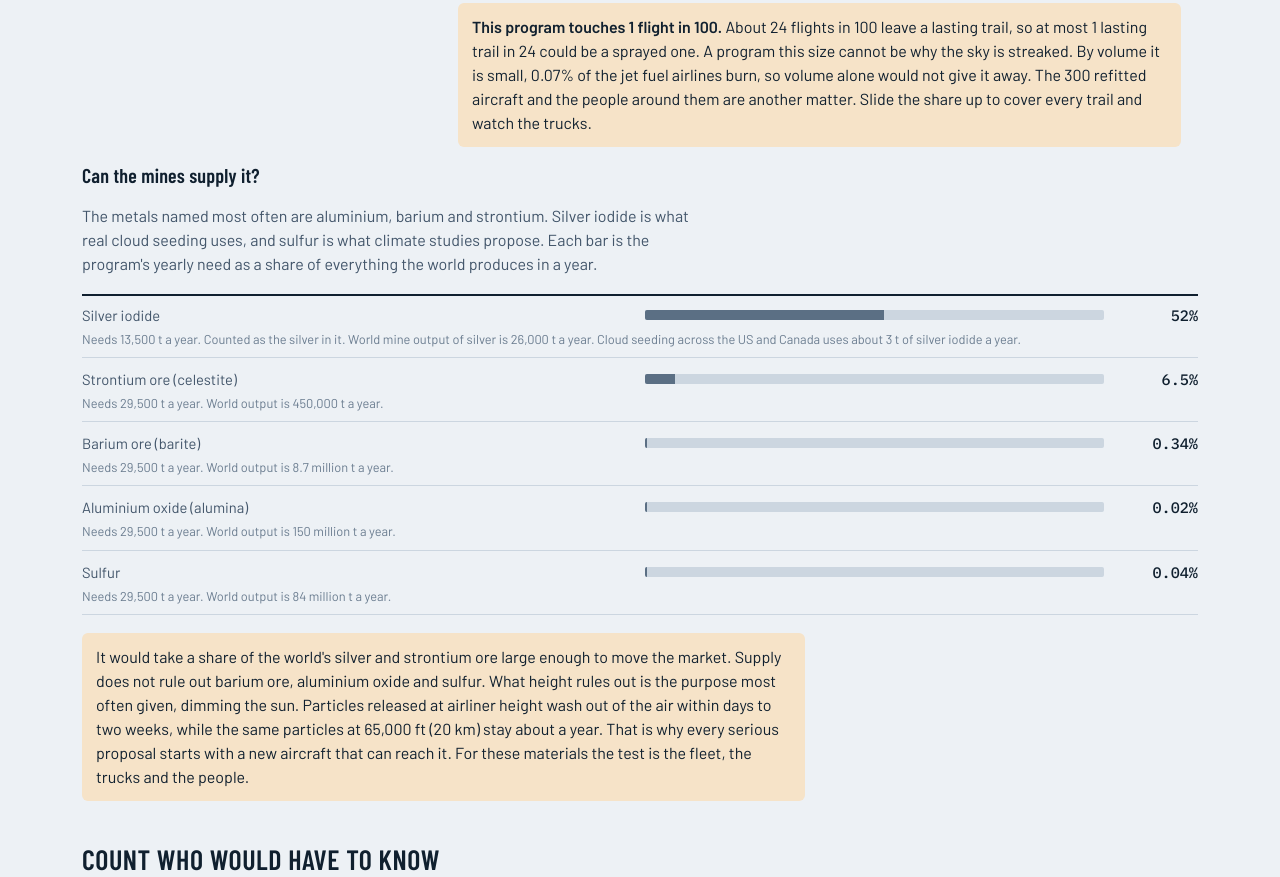
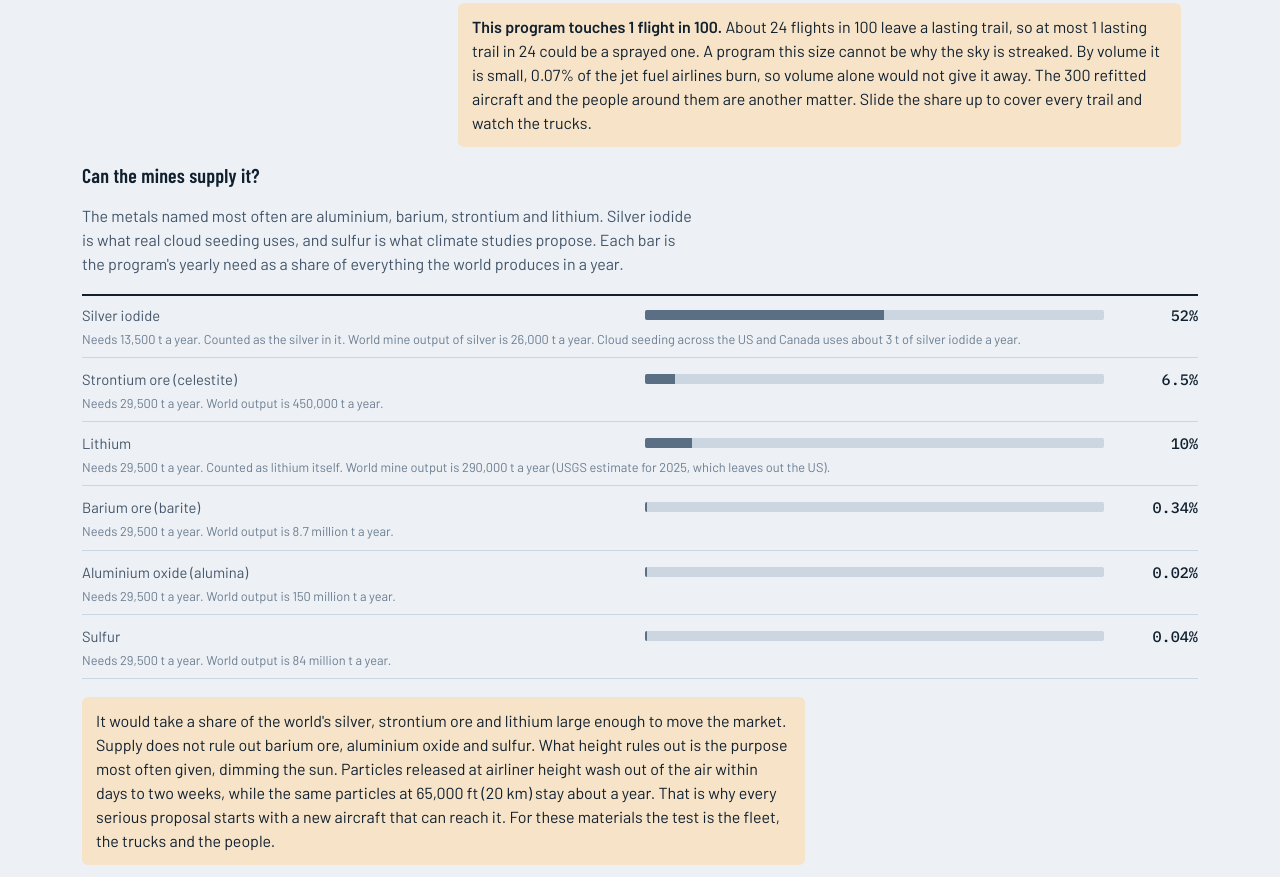
Before and after one commit to fv6ntdqpg5-pixel/whats-in-the-trail, a plain HTML site: page index.html in a window 1280 px wide. Shown: the part 2931-3808 px from the top of the page. Drawn offline with nearby package versions, Linux system fonts and the light colour scheme; animation ran at ten frames a second.

Commit message:
Add lithium supply bar, smart dust entry, and two Q&A answers
- Supply check: lithium against USGS 2025 world mine output (290,000 t)
- Register: smart dust (UC Berkeley 2003); Snopes source on NASA tracers
- Fair questions: "NASA admitted they spray lithium", "The trails carry smart dust"

Co-Authored-By: Claude Sonnet 5.5 <noreply@anthropic.com>
Claude-Session: https://claude.ai/code/session_014afzuBcEWhYLjiBsamwVuF

```diff
--- a/index.html
+++ b/index.html
@@ -283,7 +283,7 @@ footer a{word-break:break-word}
     </div>
 
     <h3>Can the mines supply it?</h3>
-    <p class="sec-lede">The metals named most often are aluminium, barium and strontium. Silver iodide is what real cloud seeding uses, and sulfur is what climate studies propose. Each bar is the program's yearly need as a share of everything the world produces in a year.</p>
+    <p class="sec-lede">The metals named most often are aluminium, barium, strontium and lithium. Silver iodide is what real cloud seeding uses, and sulfur is what climate studies propose. Each bar is the program's yearly need as a share of everything the world produces in a year.</p>
     <div class="supply" id="supply"></div>
     <p class="finding" id="sFinding"></p>
   </section>
@@ -348,6 +348,8 @@ footer a{word-break:break-word}
       <div><h3>"The Manhattan Project stayed secret"</h3><p>For about three years, in wartime, with its own towns behind fences. It employed 125,000 people at its peak. Soviet agents were inside it by 1944. It ended with a public announcement, and some 500,000 people had worked on it. The secret tests in the record above stayed hidden for anywhere from 4 years to more than 50. They were small, they ended, and they still came out.</p></div>
       <div><h3>"Geoengineering is real, they admit it"</h3><p>The research is real and its size is public. The deliberate stratospheric releases on record by mid-2025 add up to roughly 100 kg of sulfur dioxide, nearly all from one two-person company launching weather balloons. The engineering study of a real program calls for a new type of aircraft flying at 65,000 ft, far above airliners, and says it would be easily detectable.</p></div>
       <div><h3>"Why pass laws against it, then?"</h3><p>Florida banned weather modification and geoengineering in July 2025 and opened a public reporting line. By March 2026 the state had received more than 20,000 complaints and said it had no report or evidence of anyone holding or operating the banned equipment. Florida had no active weather modification licences before the ban either.</p></div>
+      <div><h3>"NASA admitted they spray lithium"</h3><p>NASA does release lithium vapor, from sounding rockets 50 to 250 miles up, to light up the upper-atmosphere winds for cameras on the ground. That is roughly 8 to 40 times the height an airliner flies, and the launches are announced. The "admission" story began with a 2016 article that misread a phone call with a NASA scientist about that research. At the ledger's opening settings a lithium program would need about a tenth of the world's mined lithium every year, counting the lithium itself.</p></div>
+      <div><h3>"The trails carry smart dust"</h3><p>Smart dust is a real research idea, not a rumor. The 2003 Berkeley version was a sensor chip the size of a speck of glitter, and it still needed an antenna, a crystal and a battery. Its radio reached about 40 ft indoors and an estimated 80 ft outdoors in clear line of sight, so nothing like it could report from 35,000 ft. No release of such devices from aircraft has been documented. A real one would leave what every real program leaves: a supplier, a purchase order and a load sheet.</p></div>
       <div><h3>"What would change your mind?"</h3><p>The things every real program left behind: a purchase order, a tank certificate, a load sheet with unexplained weight, a mechanic's photo of plumbing that is not in the manual, or air samples taken inside a trail showing metals far beyond the traces that engine wear and soil dust account for. In a 2016 survey 76 of 77 atmospheric chemists and geochemists said they had seen no such evidence. The one who had cited unusually high barium in a single remote location.</p></div>
     </div>
   </section>
@@ -529,6 +531,7 @@ const FLIGHTS_DAY=106600, PER_AC=3.5, TRUCK_GAL=6000, RANCH_GAL=19e6, JET_GAL=10
 const MATS=[
   {k:'Silver iodide',s:'silver',f:0.459,w:26000,n:'Counted as the silver in it. World mine output of silver is 26,000 t a year. Cloud seeding across the US and Canada uses about 3 t of silver iodide a year.'},
   {k:'Strontium ore (celestite)',s:'strontium ore',f:1,w:450000,n:'World output is 450,000 t a year.'},
+  {k:'Lithium',s:'lithium',f:1,w:290000,n:'Counted as lithium itself. World mine output is 290,000 t a year (USGS estimate for 2025, which leaves out the US).'},
   {k:'Barium ore (barite)',s:'barium ore',f:1,w:8.7e6,n:'World output is 8.7 million t a year.'},
   {k:'Aluminium oxide (alumina)',s:'aluminium oxide',f:1,w:150e6,n:'World output is 150 million t a year.'},
   {k:'Sulfur',s:'sulfur',f:1,w:84e6,n:'World output is 84 million t a year.'}];
@@ -650,11 +653,12 @@ const REG=[
 ['side','What jet exhaust does contain','Every flight','Water, carbon dioxide, nitrogen oxides, a little soot and the sulfur that was in the fuel. At typical fuel sulfur that is about 1.2 g of sulfur dioxide for each kg of fuel, some 380,000 t a year across all flights. The lasting trails trap heat.','Lee and others, Atmospheric Environment, 2021','https://www.sciencedirect.com/science/article/pii/S1352231020305689'],
 ['side','Metal traces in engine soot','Zurich Airport test cell · 2016','Soot particles sampled straight behind a running engine carried traces of metal. Chromium, iron, molybdenum, sodium, calcium and aluminium were the most common, and barium was among those also detected. The candidates were the fuel, the lubricating oil and wear of engine parts. So a trace of aluminium or barium in exhaust is expected from an ordinary engine.','Abegglen and others, Atmospheric Environment, 2016','https://www.sciencedirect.com/science/article/pii/S1352231016302424'],
 ['side','Military chaff','Air forces · training and combat','Aircraft release bundles of aluminium-coated glass fibre, thinner than a hair, to confuse radar. The clouds can show on weather radar. A review for the Defense Department in 1998 judged the effects on people, farms and the environment negligible and asked for more research.','U.S. Government Accountability Office, 1998','https://www.gao.gov/products/nsiad-98-219'],
-['side','NASA rocket tracers','Sounding rockets · 50 to 250 miles up','Research rockets release about a pound of barium, lithium or an aluminium compound far above the weather, 50 to 250 miles up, so cameras can follow the glowing cloud and map high-altitude winds. Launches are announced. Meteors deliver 100 to 200 tons of metal to the same region every day.','NASA','https://www.nasa.gov/mission_pages/sounding-rockets/tracers/index.html'],
+['side','NASA rocket tracers','Sounding rockets · 50 to 250 miles up','Research rockets release about a pound of barium, lithium or an aluminium compound far above the weather, 50 to 250 miles up, so cameras can follow the glowing cloud and map high-altitude winds. Launches are announced. Meteors deliver 100 to 200 tons of metal to the same region every day. A 2016 article misread a phone call about this work as NASA admitting to dosing Americans with lithium from the sky.','NASA','https://www.nasa.gov/mission_pages/sounding-rockets/tracers/index.html',[['Snopes','https://www.snopes.com/nasa-lithium-chemtrails-conspiracy/']]],
 ['side','Mosquito control','Aircraft at low level · announced locally','Planes and helicopters spray insecticide over towns and marshes. For naled the rate is 1 to 2 tablespoons per acre, over about 16 million acres a year in the mainland United States.','U.S. Environmental Protection Agency','https://www.epa.gov/mosquitocontrol/naled-mosquito-control'],
 ['side','The ship fuel rule of 2020','International Maritime Organization','Ship exhaust used to brighten ocean clouds by accident. Cutting fuel sulfur from 3.5% to 0.5% was expected to remove 8.5 million t of sulfur oxides a year, and researchers are measuring the warming that followed.','International Maritime Organization','https://www.imo.org/en/mediacentre/pressbriefings/pages/34-imo-2020-sulphur-limit-.aspx'],
 ['side','Metal from falling satellites','NOAA · 2023','High-altitude sampling found that about 10% of sulfuric acid particles in the stratosphere hold aluminium and other metals in the ratios of spacecraft alloys. It is what is left of rockets and satellites that burned up on re-entry.','Murphy and others, PNAS, 2023','https://www.pnas.org/doi/abs/10.1073/pnas.2313374120'],
 ['exhibit','Barrels in an airliner cabin','Flight testing','Test aircraft carry water tanks in place of seats. Pumping water between them shifts the weight so engineers can check how the aircraft handles at each loading.','Full Fact','https://fullfact.org/online/chemtrails-photographs-planes/'],
+['exhibit','Smart dust','UC Berkeley · 2003 · research prototype','A wireless sensor chip about the size of a speck of glitter, with silicon roughly 2 by 2.5 mm. It still needed an antenna, a crystal and a battery, and its radio reached about 40 ft indoors, with an estimated 80 ft outdoors in clear line of sight. It is a real research idea for monitoring buildings, nests and battlefields. No release of such devices from aircraft has been documented.','UC Berkeley News, 2003','https://newsarchive.berkeley.edu/news/media/releases/2003/06/04_sensor.shtml'],
 ['exhibit','Patent 5,003,186','Hughes Aircraft · issued 1991 · expired','Proposes seeding the upper air with metal oxide particles to shed heat, possibly by way of jet fuel. A patent records an idea. It is no record that anyone built or flew it.','Google Patents','https://patents.google.com/patent/US5003186A/en'],
 ['exhibit','Pond, filter and snow samples','Tests cited since 2008','Shown the best-known results, 82 to 89% of the deposition scientists surveyed said ordinary sources explained them. Aluminium is 8% of the Earth\'s crust, so any sample holding dust or mud reads high.','Shearer and others, Environmental Research Letters, 2016','https://iopscience.iop.org/article/10.1088/1748-9326/11/8/084011'],
 ['exhibit','Owning the Weather in 2025','US Air University · 1996','A research paper by officers at a staff college, imagining battlefield weather control in 2025. Its ideas include aircraft spreading carbon dust to trigger rain. It presents them as future possibilities, its disclaimer says it is not Air Force policy, and the word contrail does not appear in it.','Defense Technical Information Center','https://apps.dtic.mil/sti/tr/pdf/ADA333462.pdf'],
```
Also changed, not shown: 1 other file.
